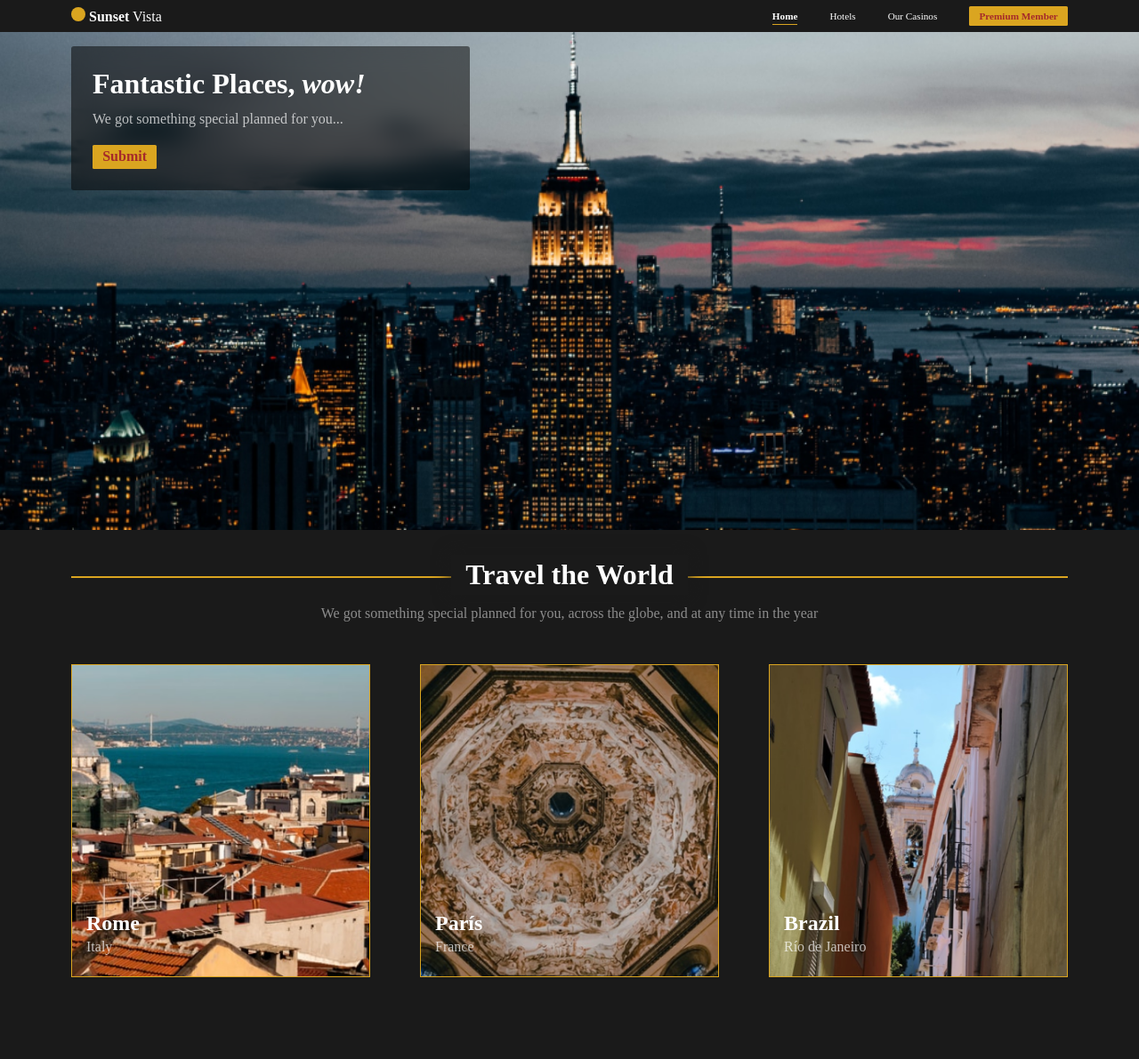
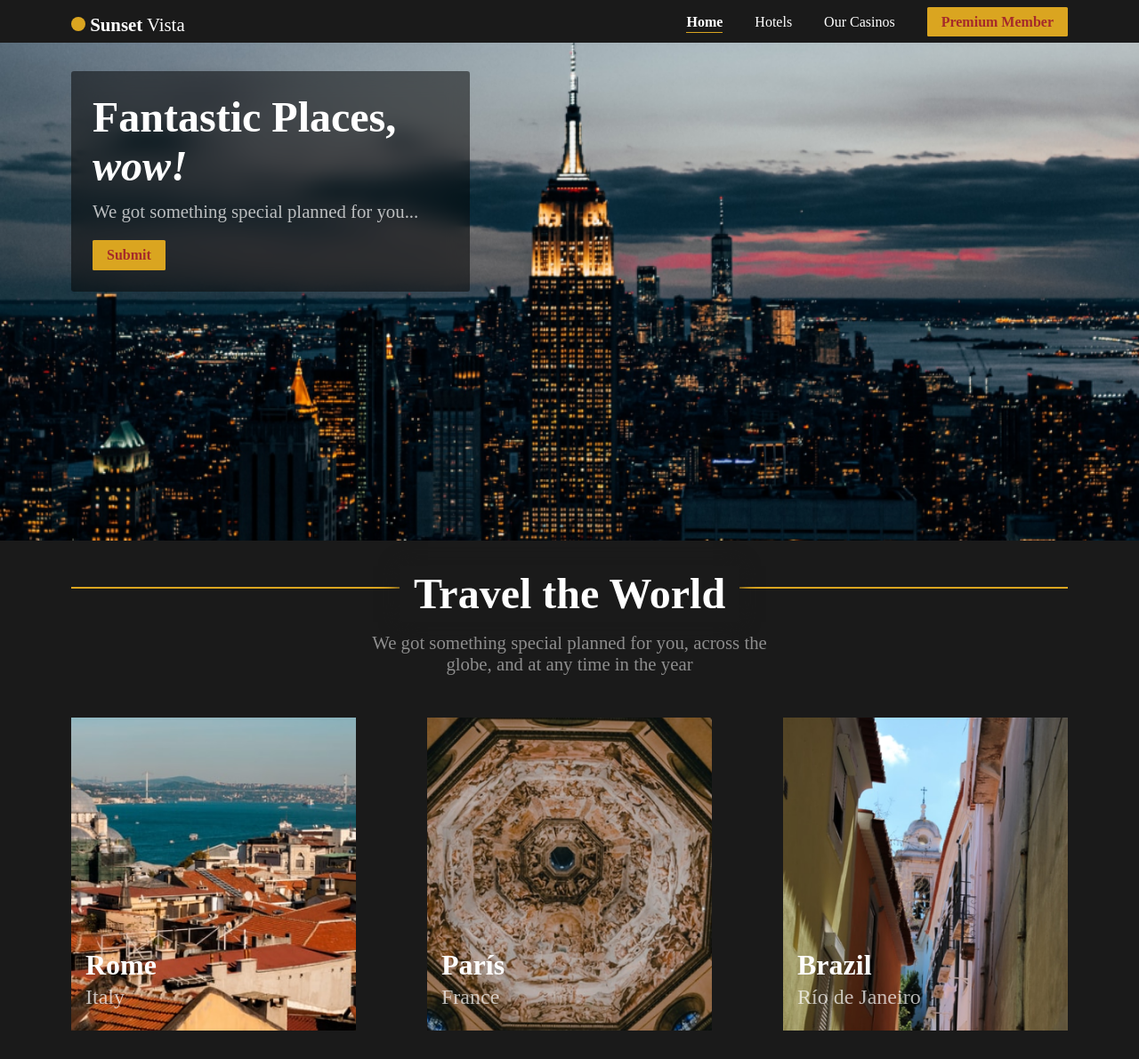
Before and after one commit to guidolarosa/sunsetvista, a plain HTML site: page index.html in a window 1280 px wide. Shown: the whole page at 89% size. Before the commit the page ends 1131 px from the top, so only its background shows below. Drawn offline with Linux system fonts and the light colour scheme; a web font is replaced by a local one.

Commit message:
Fixed styles

```diff
--- a/css/navbar.css
+++ b/css/components/navbar.css
@@ -2,7 +2,7 @@
 
 .navbar {
     background: #1A1A1A;
-    padding: .5rem 5rem;
+    padding: 1rem 5rem .5rem;
     display: flex;
     justify-content: space-between;
 }
@@ -15,13 +15,17 @@
     display: inline-block;
 }
 
+.logo {
+    font-size: 1.3rem;
+}
+
 nav ul {
     list-style: none;
 }
 
 nav ul li {
     display: inline-block;
-    font-size: .7rem;
+    font-size: 1rem;
     margin-left: 2rem;
 }
 
--- a/css/reset.css
+++ b/css/reset.css
@@ -20,7 +20,11 @@ body {
 .link-primary {
     background: goldenrod;
     color: brown;
-    padding: .3rem .7rem;
+    padding: .5rem 1rem;
     border-radius: 0.1rem;
     font-weight: 600;
 }
+
+.link-primary:hover {
+    box-shadow: 0 0 .5rem .2rem rgba(217, 165, 32, .5);
+}
--- a/css/home.css
+++ b/css/views/home.css
@@ -1,11 +1,10 @@
 /* HOME - HEADER */
 
-
 .hero {
-    padding: 1rem 5rem;
+    padding: 2rem 5rem;
     /* border: 1px solid white; */
     height: 70vh;
-    background-image: url('../assets/img/hero_background_image.png');
+    background-image: url('../../assets/img/hero_background_image.png');
     background-size: cover;
     background-position: center;
 }
@@ -41,13 +40,15 @@
 }
 
 .hero-text-container h1 {
-    font-size: 2rem;
+    font-size: 3rem;
 }
 
 .hero-text-container p {
     opacity: 0.7;
     margin-top: .5rem;
-    line-height: 1.6rem;
+    margin-bottom: 1rem;
+    line-height: 2rem;
+    font-size: 1.3rem;
 }
 
 .hero-text-container .link-primary {
@@ -69,7 +70,7 @@
 }
 
 .section-header h1 {
-    font-size: 2rem;
+    font-size: 3rem;
     position: relative;
     display: inline-block;
 }
@@ -86,6 +87,13 @@
     box-shadow: 0 0 20px #1A1A1A
 }
 
+.section-header p {
+    opacity: .5;
+    width: 30rem;
+    margin: 1rem auto;
+    font-size: 1.3rem;
+}
+
 .section-header:before {
     background: goldenrod;
     content: '';
@@ -97,11 +105,6 @@
     z-index: -1;
 }
 
-.section-header p {
-    opacity: .5;
-    width: 70%;
-    margin: 1rem auto;
-}
 
 .destination-gallery {
     display: flex;
@@ -109,9 +112,9 @@
 }
 
 .destination-gallery .destination {
-    width: 30%;
+    width: 25vw;
     padding: 1rem;
-    border: 1px solid goldenrod;
+    /* border: 1px solid goldenrod; */
     min-height: 27.5vw;
     display: flex;
     flex-direction: column;
@@ -133,15 +136,17 @@
 
 .destination .city {
     margin-top: auto;
+    font-size: 2rem;
 }
 
 .destination .country {
+    font-size: 1.5rem;
     opacity: 0.7;
 }
 
 
 .destination .description {
-    font-size: 0.6rem;
+    font-size: 1rem;
     line-height: 1.2rem;
     opacity: .5;
     top: 60%;
@@ -171,26 +176,40 @@
     left: 0;
     height: 100%;
     width: 100%;
-    opacity: .7;
+    opacity: .5;
+    z-index: 0;
+    backdrop-filter: blur(2px);
+}
+
+.destination:after {
+    /* transition: 0.2s ease-in-out all; */
+    position: absolute;
+    content: '';
+    bottom: 0;
+    left: 0;
+    height: 50%;
+    width: 100%;
     z-index: 0;
 }
 
 .destination .description p {
-    opacity: 0.5;
-    margin-bottom: 0.5rem;
+    opacity: 0.8;
+    margin-bottom: 1rem;
+    line-height: 1.8rem;
+    font-size: 1rem;
 }
 
 .destination a {
     text-align: center;
-    font-size: .8rem;
+    font-size: 1.1rem;
 }
 
 #paris {
-    background-image: url(../assets/img/paris_background.png)
+    background-image: url(../../assets/img/paris_background.png)
 }
 #brazil {
-    background-image: url(../assets/img/brazil_background.png)
+    background-image: url(../../assets/img/brazil_background.png)
 }
 #rome {
-    background-image: url(../assets/img/rome_background.png)
+    background-image: url(../../assets/img/rome_background.png)
 }
--- a/stylesheet.css
+++ b/stylesheet.css
@@ -1,6 +1,6 @@
 @import "css/reset.css";
-@import "css/navbar.css";
-@import "css/home.css";
+@import "css/components/navbar.css";
+@import "css/views/home.css";
 
 @font-face {
     font-family: Bitter;
```
